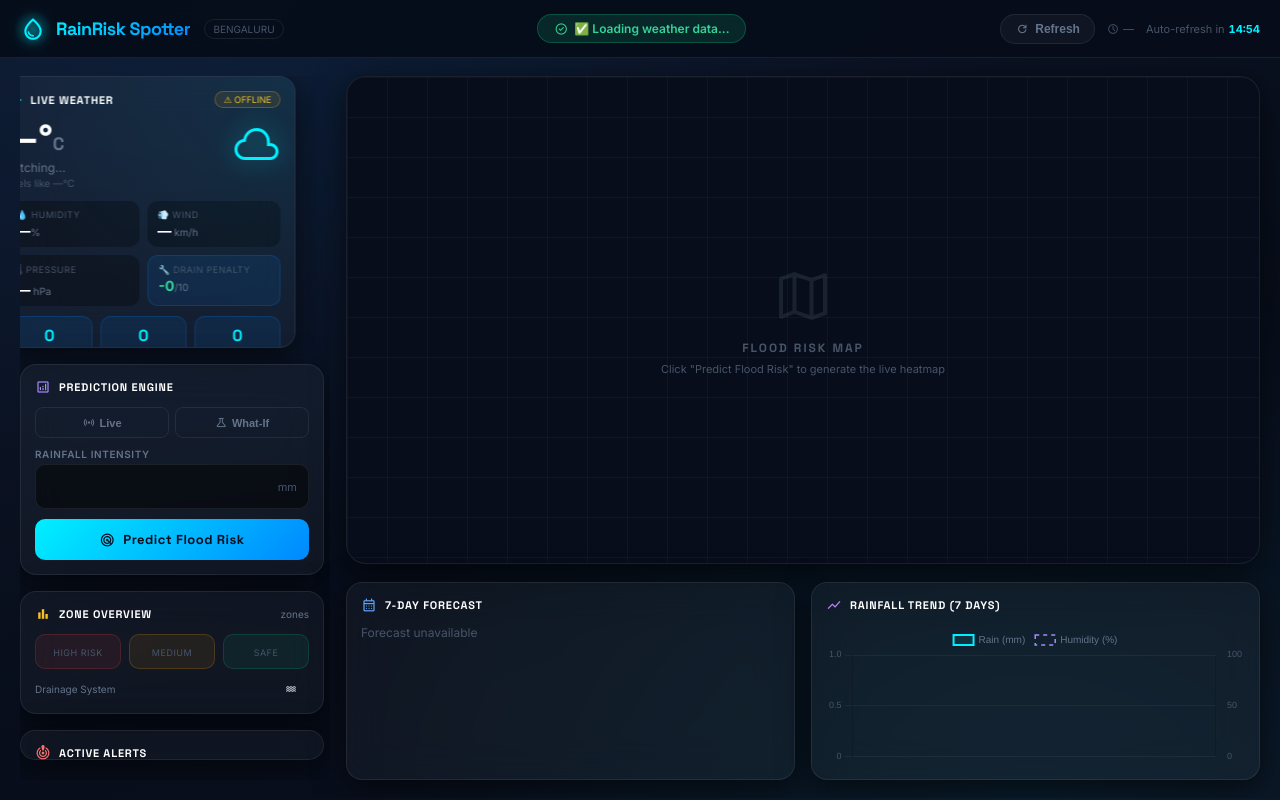
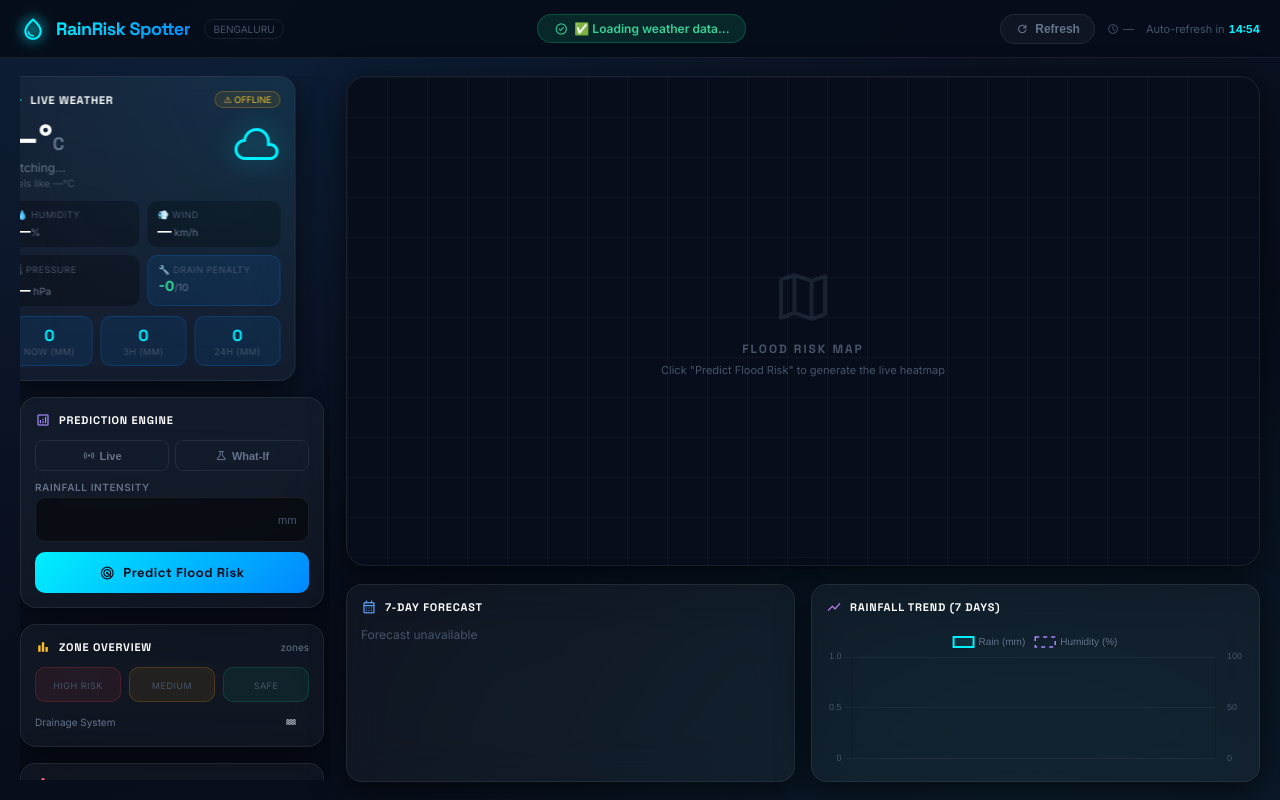
Before and after one commit to shouryasingh2311/RainRisk_Spotter, a Flask app: template templates/index.html in a window 1280 px wide. Run offline with Flask 3, Linux system fonts and the light colour scheme; the template is opened without the code that fills it, so the values that code supplies are empty; some libraries are stand-ins or nearby versions.

Commit message:
Fix UI layout: prevent flex margins pushing content off-screen and fix sidebar shrink

```diff
--- a/templates/index.html
+++ b/templates/index.html
@@ -54,8 +54,7 @@
                         linear-gradient(160deg, #0f172a 0%, #070d1a 60%, #0a0f1e 100%);
             background-attachment: fixed;
             color: var(--text);
-            display: flex;
-            flex-direction: column;
+            display: block; /* Removed flex-direction column to prevent left-side off-screen margin centering bugs */
             scroll-behavior: smooth;
         }
 
@@ -155,7 +154,6 @@
 
         /* ─── Main Layout ─────────────────────────────────────────── */
         #app-main {
-            flex: 1;
             display: flex;
             flex-wrap: wrap; /* Allows stacking on small screens */
             padding: 18px 20px;
@@ -163,6 +161,7 @@
             max-width: 1600px;
             margin: 0 auto;
             width: 100%;
+            min-height: calc(100vh - 58px);
         }
 
         /* ─── Sidebar ─────────────────────────────────────────────── */
@@ -174,13 +173,13 @@
             gap: 16px;
             position: sticky;
             top: 76px; /* Sticky scroll for sidebar */
-            height: calc(100vh - 96px);
+            max-height: calc(100vh - 96px);
             overflow-y: auto;
             padding-right: 6px;
             padding-bottom: 20px;
         }
 
-        .panel { border-radius: var(--radius); padding: 14px; }
+        .panel { border-radius: var(--radius); padding: 14px; flex-shrink: 0; }
 
         /* Weather Card */
         #weather-card { position: relative; overflow: hidden; }
```
